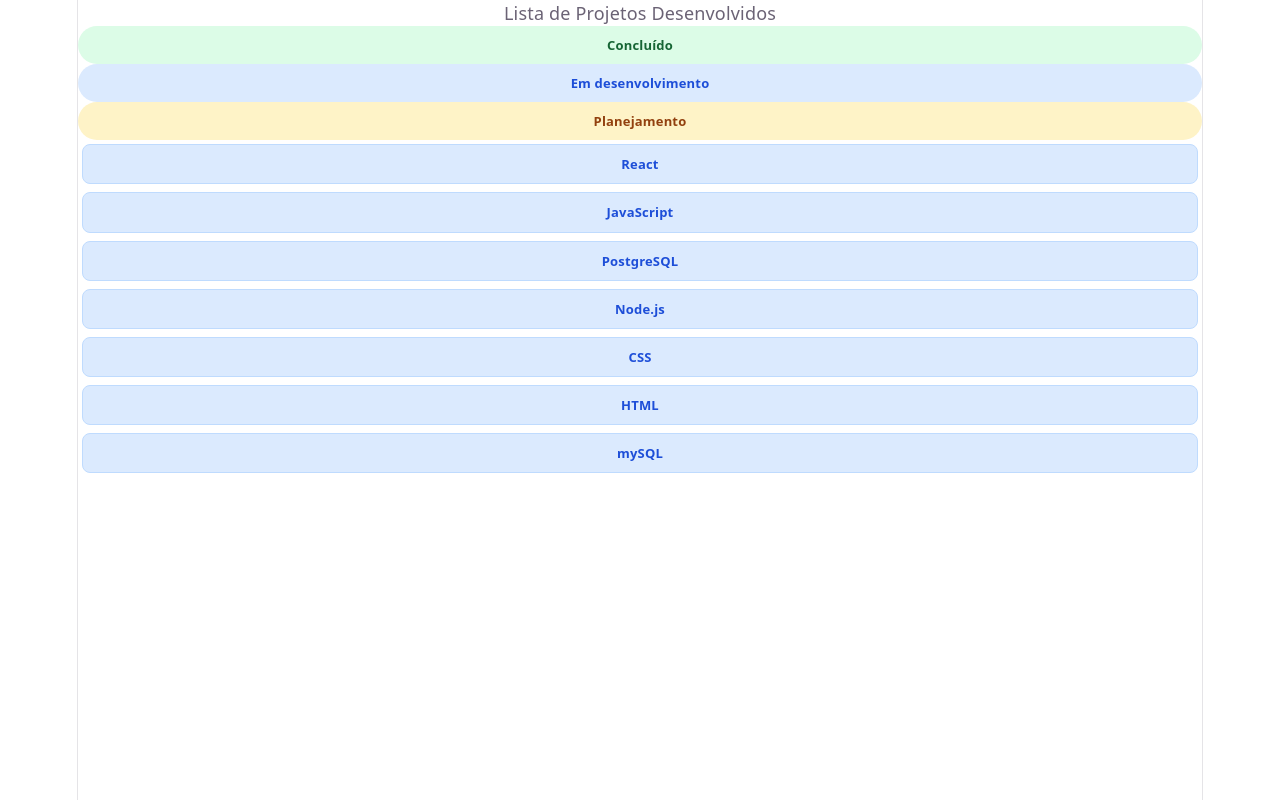
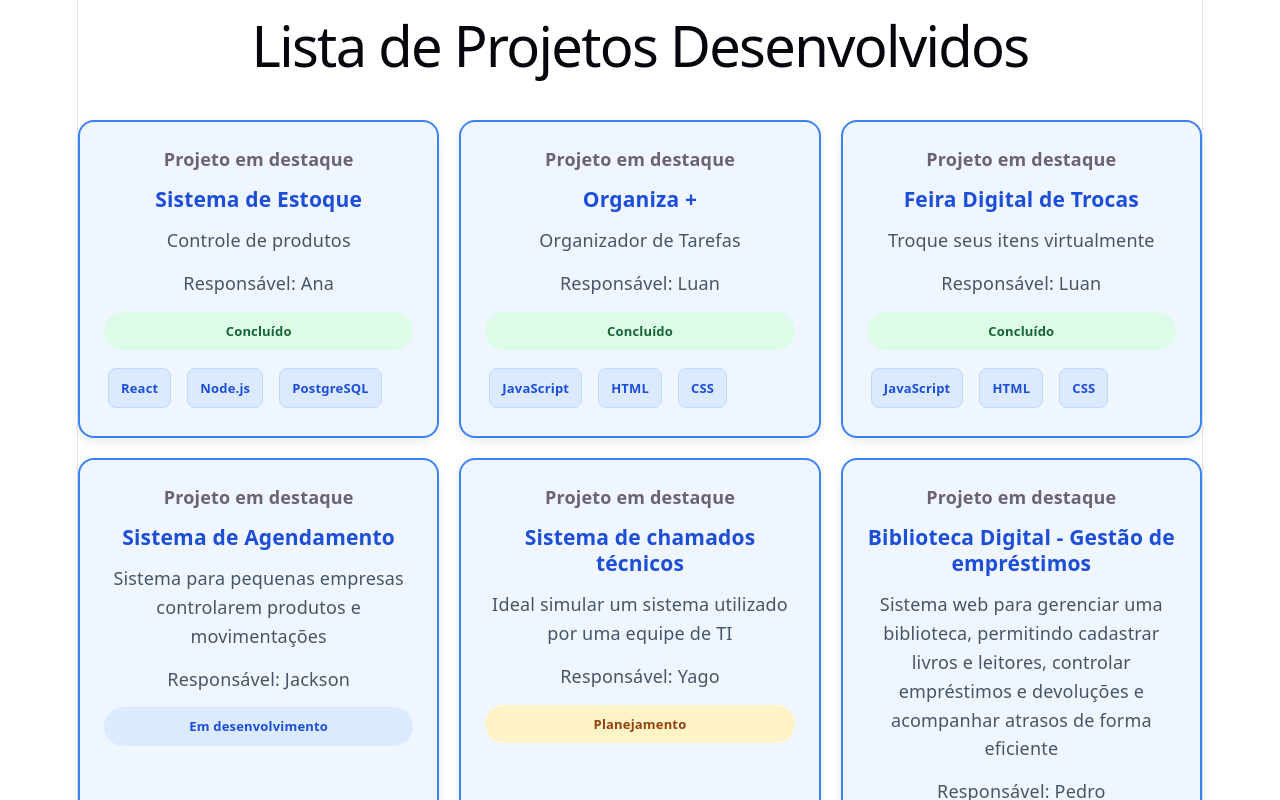
Before and after one commit to devluanx/react-painel-projetos, a React (Vite) app in the folder painel-projetos/: page / in a window 1280 px wide. Shown: the top 800 px of the page. Built offline with nearby package versions, Linux system fonts and the light colour scheme.

Commit message:
fazendo os cards

```diff
--- a/painel-projetos/src/App.jsx
+++ b/painel-projetos/src/App.jsx
@@ -1,6 +1,4 @@
-import StatusBadge from "./components/StatusBadge";
-import TecnologiaTag from "./components/TecnologiaTag";
-
+import ProjetoCard from "./components/ProjetoCard";
 const projetos = [
   {
     id: 1,
@@ -68,18 +66,23 @@ const projetos = [
 function App(){
   return(
     <>
-    Lista de Projetos Desenvolvidos
-    <StatusBadge status="Concluído" />
-      <StatusBadge status="Em desenvolvimento" />
-      <StatusBadge status="Planejamento" />
+    <h1> Lista de Projetos Desenvolvidos</h1>
 
-  <TecnologiaTag nome="React"/>
-  <TecnologiaTag nome="JavaScript"/>
-  <TecnologiaTag nome="PostgreSQL"/>
-  <TecnologiaTag nome="Node.js"/>
-  <TecnologiaTag nome="CSS"/>
-  <TecnologiaTag nome="HTML"/>
-  <TecnologiaTag nome="mySQL"/>
+
+<section className="projetos-lista">
+  {projetos.map((projeto) => (
+    <ProjetoCard
+      key={projeto.id}
+      titulo={projeto.titulo}
+      descricao={projeto.descricao}
+      responsavel={projeto.responsavel}
+      status={projeto.status}
+      tecnologias={projeto.tecnologias}
+      destaque={projeto.destaque}
+    />
+  ))}
+</section>
+
 
 
     </>
--- /dev/null
+++ b/painel-projetos/src/components/ProjetoCard.css
@@ -0,0 +1,66 @@
+
+.projetos-lista {
+  display: grid !important;
+  grid-template-columns: repeat(3, minmax(0, 1fr)) !important;
+  gap: 20px;
+  width: 100%;
+  align-items: stretch;
+  margin: 30px 0;
+}
+
+.projeto-card {
+  display: flex;
+  flex-direction: column;
+  min-width: 0;
+  width: 100%;
+  box-sizing: border-box;
+  gap: 14px;
+  padding: 24px;
+  background: #ffffff;
+  border: 1px solid #dbeafe;
+  border-radius: 16px;
+  box-shadow: 0 4px 12px rgba(0, 0, 0, 0.08);
+  transition: 0.3s ease;
+}
+
+.projeto-card:hover {
+  transform: translateY(-5px);
+  box-shadow: 0 10px 24px rgba(0, 0, 0, 0.12);
+}
+
+.projeto-card h3 {
+  margin: 0;
+  color: #1d4ed8;
+  font-size: 21px;
+}
+
+.projeto-card p {
+  margin: 0;
+  color: #475569;
+  line-height: 1.6;
+  overflow-wrap: anywhere;
+}
+
+.projeto-card.destaque {
+  border: 2px solid #3b82f6;
+  background: #eff6ff;
+}
+
+.projeto-tecnologias {
+  display: flex;
+  flex-wrap: wrap;
+  gap: 8px;
+  margin-top: auto;
+}
+
+@media (max-width: 900px) {
+  .projetos-lista {
+    grid-template-columns: repeat(2, minmax(0, 1fr)) !important;
+  }
+}
+
+@media (max-width: 600px) {
+  .projetos-lista {
+    grid-template-columns: 1fr !important;
+  }
+}
--- a/painel-projetos/src/components/ProjetoCard.jsx
+++ b/painel-projetos/src/components/ProjetoCard.jsx
@@ -0,0 +1,29 @@
+
+import StatusBadge from "./StatusBadge";
+import TecnologiaTag from "./TecnologiaTag";
+import "./ProjetoCard.css";
+
+function ProjetoCard({ titulo,descricao, responsavel, status, tecnologias,destaque}) {
+  return (
+    <article className={`projeto-card ${destaque ? "destaque" : ""}`}>
+      {destaque && <strong>Projeto em destaque</strong>}
+
+      <h3>{titulo}</h3>
+      <p>{descricao}</p>
+      <p>Responsável: {responsavel}</p>
+
+      <StatusBadge status={status} />
+
+      <div className="projeto-tecnologias">
+        {tecnologias.map((tecnologia) => (
+          <TecnologiaTag
+            key={tecnologia}
+            nome={tecnologia}
+          />
+        ))}
+      </div>
+    </article>
+  );
+}
+
+export default ProjetoCard;
```
